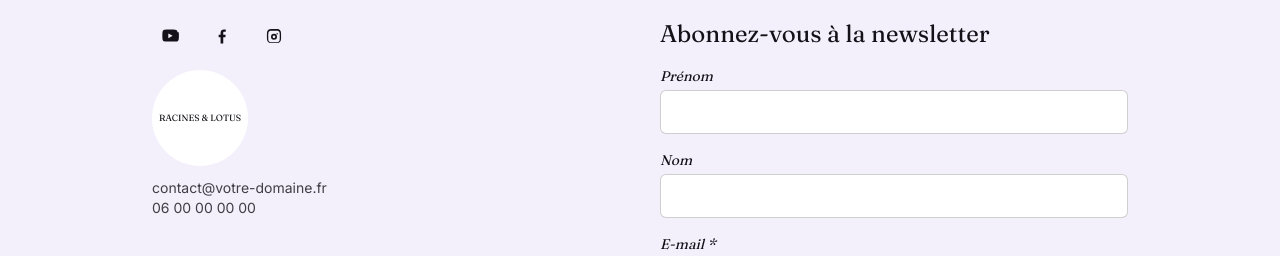
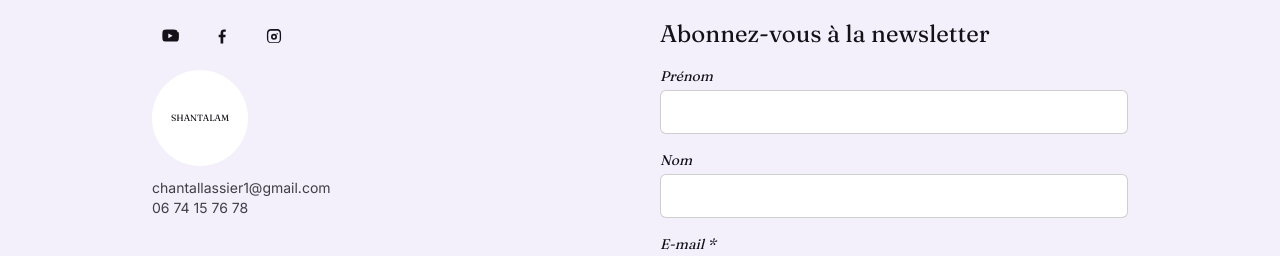
Before and after one commit to maxwelito-lgtm/YogaKunda, a Next.js app: page /therapie-holistique in a window 1280 px wide. Shown: the part 2431-2687 px from the top of the page. Built offline with nearby package versions, Linux system fonts and the light colour scheme.

Commit message:
content: nom Shantalam, e-mail et téléphone, adresse centralisée dans site.config

```diff
--- a/app/therapie-holistique/page.tsx
+++ b/app/therapie-holistique/page.tsx
@@ -147,7 +147,7 @@ export default function TherapieHolistiquePage() {
               <li>Durée : 60 min</li>
               <li>Prix : [à compléter]</li>
               <li>Disponibilités : [à compléter]</li>
-              <li>Lieu : [adresse du studio]</li>
+              <li>Lieu : {site.adresse}</li>
             </ul>
           </div>
           <div className="mt-8">
--- a/site.config.ts
+++ b/site.config.ts
@@ -4,11 +4,12 @@
 // ------------------------------------------------------------------
 
 export const site = {
-  nom: "Racines & Lotus", // TODO: remplacer par le nom définitif
+  nom: "Shantalam",
   accroche: "Retrouvez l'harmonie intérieure",
-  ville: "",
-  email: "contact@votre-domaine.fr", // TODO
-  telephone: "06 00 00 00 00", // TODO
+  ville: "", // TODO
+  adresse: "[adresse du studio]", // TODO
+  email: "chantallassier1@gmail.com",
+  telephone: "06 74 15 76 78",
   reseaux: {
     youtube: "#",
     facebook: "#",
```
Also changed, not shown: data/activity-pages.ts (+4 -3 lines).
